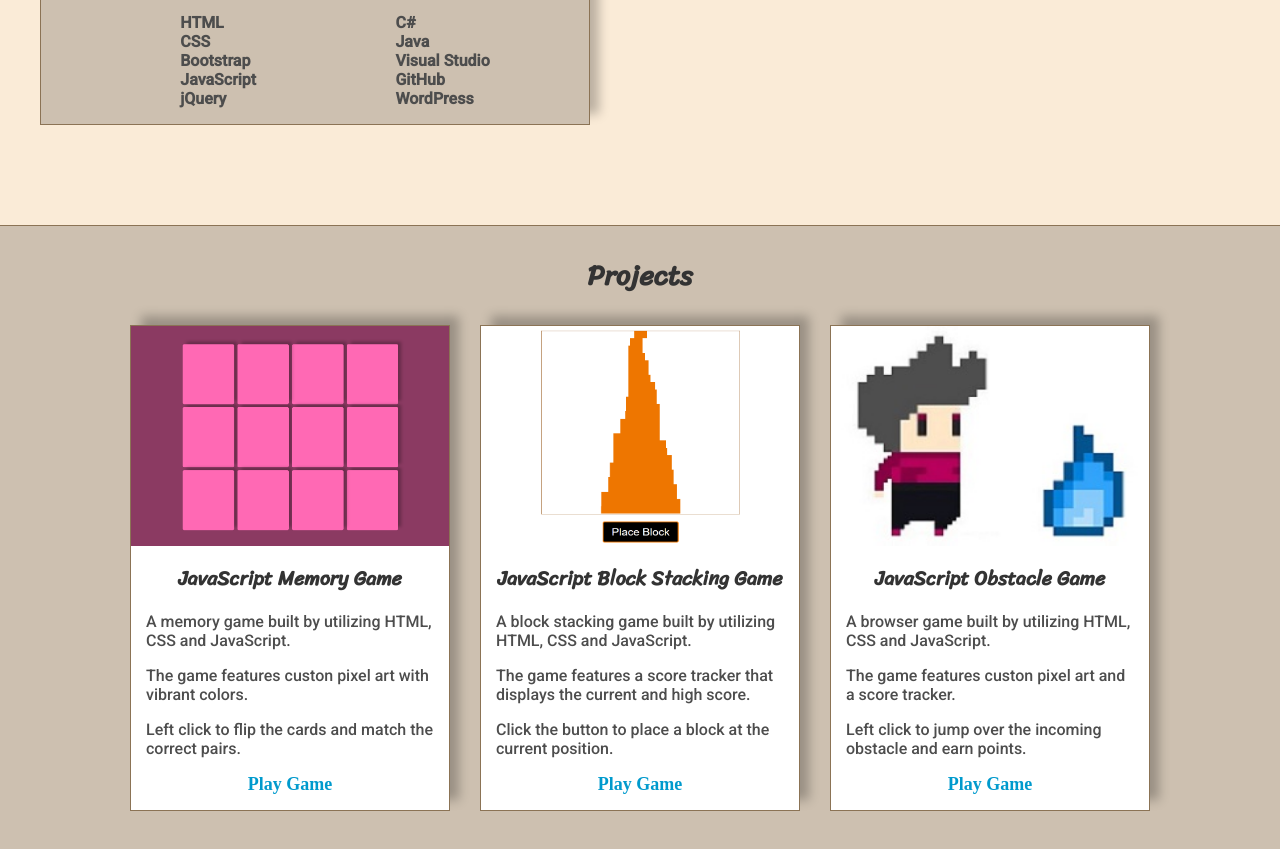
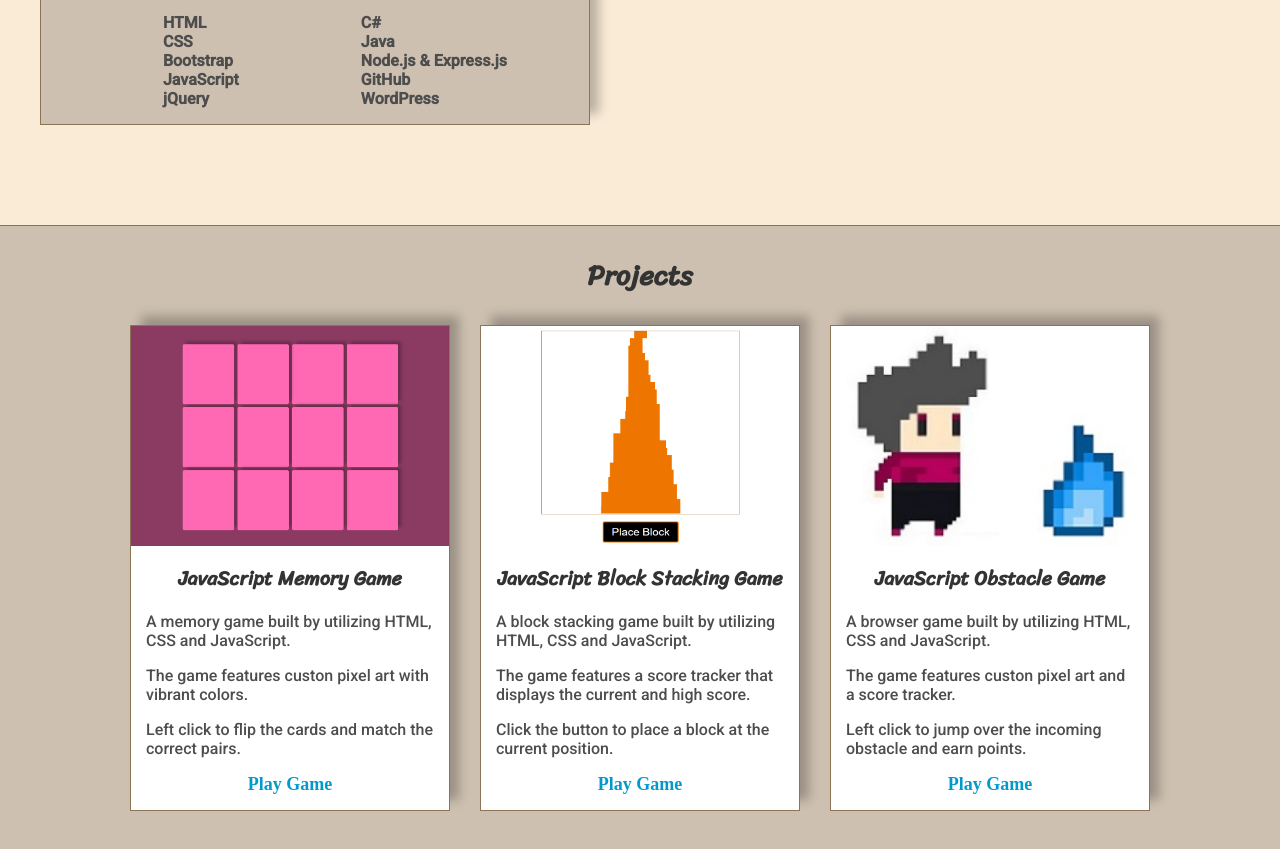
Before and after one commit to dev-enes/dev-enes.github.io, a plain HTML site: page index.html in a window 1280 px wide. Shown: the part 1179-2028 px from the top of the page. Drawn offline with Linux system fonts and the light colour scheme; a web font is replaced by a local one.

Commit message:
new skills

```diff
--- a/index.html
+++ b/index.html
@@ -99,7 +99,7 @@
                         <ul>
                             <li>C#</li>
                             <li>Java</li>
-                            <li>Visual Studio</li>
+                            <li>Node.js & Express.js</li>
                             <li>GitHub</li>
                             <li>WordPress</li>
                         </ul>
```
